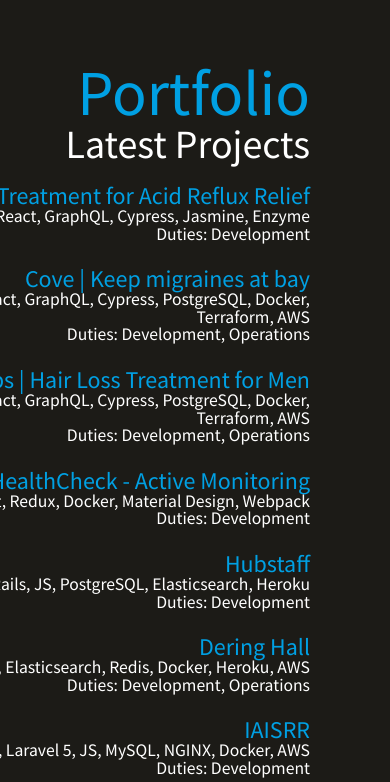
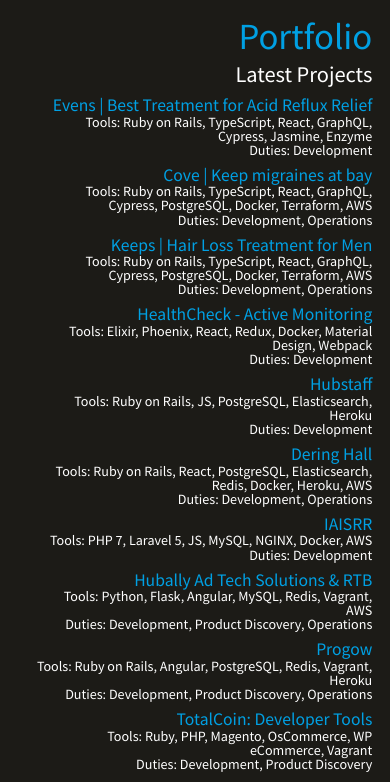
Before and after one commit to emaraschio/emaraschio.github.io, a plain HTML site: page portfolio.html in a window 390 px wide. Shown: the top 782 px of the page. Drawn offline with nearby package versions, Linux system fonts and the light colour scheme.

Commit message:
Add responsive grid layout, small fixes

```diff
--- a/css/styles.css
+++ b/css/styles.css
@@ -3,15 +3,6 @@ body {
   font-size: 100%;
   font-family: "Source Sans Pro", sans-serif, helvetica;
   background-color: #1C1B17;
-}
-
-#container {
-  height: 240px;
-  width: 620px;
-  float: right;
-  margin-top: 60px;
-  margin-right: 80px;
-  margin-bottom: 300px;
 }
 
 h1 {
@@ -24,38 +15,76 @@ h2 {
   color: #FFFFFF;
 }
 
-#main h2 {
-  margin-bottom: 20px;
-}
-
-.right {
-  text-align: right;
-}
-
-
-#list li {
-  font-size: 1.5em;
-  margin-bottom: 20px;
-}
-
 a {
   color: #00A0E3;
+  cursor: pointer;
 }
 
 a:hover {
   color: #FFFFFF;
 }
 
-#portfolio li p {
-  font-size: 1.1em;
+li p {
+  font-size: 1em;
   color: #FFFFFF;
 }
 
-#portfolio li a {
-  font-size: 1.5em;
+.workshops-title {
+  margin-bottom: 12px;
 }
 
-#portfolio li {
-  margin-top: 12px;
-  margin-bottom: 24px;
+.content h2 {
+  margin-bottom: 20px;
 }
+
+.content li {
+  font-size: 1.5em;
+  margin-bottom: 20px;
+}
+
+.grid-container {
+  display: grid;
+  grid-template-columns: .2fr 2fr;
+  grid-template-rows: 1fr;
+  grid-template-areas: "spacer content";
+}
+
+.content {
+  text-align: right;
+  margin-top: 5%;
+  margin-right: 5%;
+  grid-area: content;
+}
+
+.spacer {
+  grid-area: space;
+}
+
+@media only screen and (max-width: 767px) {
+  h1 {
+    font-size: 2.3em;
+  }
+
+  h2 {
+    font-size: 1.4em;
+  }
+
+  .content h2 {
+    margin-top: 8px;
+    margin-bottom: 12px;
+  }
+
+  .content li {
+    font-size: 1.1em;
+    margin-bottom: 10px;
+  }
+
+  li p {
+    font-size: .8em;
+    color: #FFFFFF;
+  }
+
+  li a {
+    font-size: 1em;
+  }
+}
--- a/js/load_portfolio.js
+++ b/js/load_portfolio.js
@@ -121,18 +121,18 @@ $(function() {
     },
   ])
 
-  let projects = JSON.parse(data)
-  let source = $("#portfolio-item-template").html()
-  let template = Handlebars.compile(source)
+  const projects = JSON.parse(data)
+  const source = $("#portfolio-item-template").html()
+  const template = Handlebars.compile(source)
 
   projects.forEach(project => {
-    let context = {
+    const context = {
       name: project.name,
       url: project.url,
       tools: project.techs,
       duties: project.duties
     }
-    let html = template(context)
-    $('#portfolio').append(html)
+    const html = template(context)
+    $('#portfolio-items').append(html)
   })
 })
--- a/portfolio.html
+++ b/portfolio.html
@@ -32,14 +32,13 @@
 </head>
 
 <body>
-  <div id="container">
-    <div id="main">
-      <h1 class="right">Portfolio</h1>
-      <h2 class="right">Latest Projects</h2>
+  <div class="grid-container">
+    <div class="content">
+      <h1>Portfolio</h1>
+      <h2>Latest Projects</h2>
+      <ul id="portfolio-items"></ul>
     </div>
-    <div id="content" class="right">
-      <ul id="portfolio"></ul>
-    </div>
+    <div class="spacer"></div>
   </div>
 
   <script id="portfolio-item-template" type="text/x-handlebars-template">
```
Also changed, not shown: index.html (+6 -7 lines), workshops.html (+5 -6 lines).
